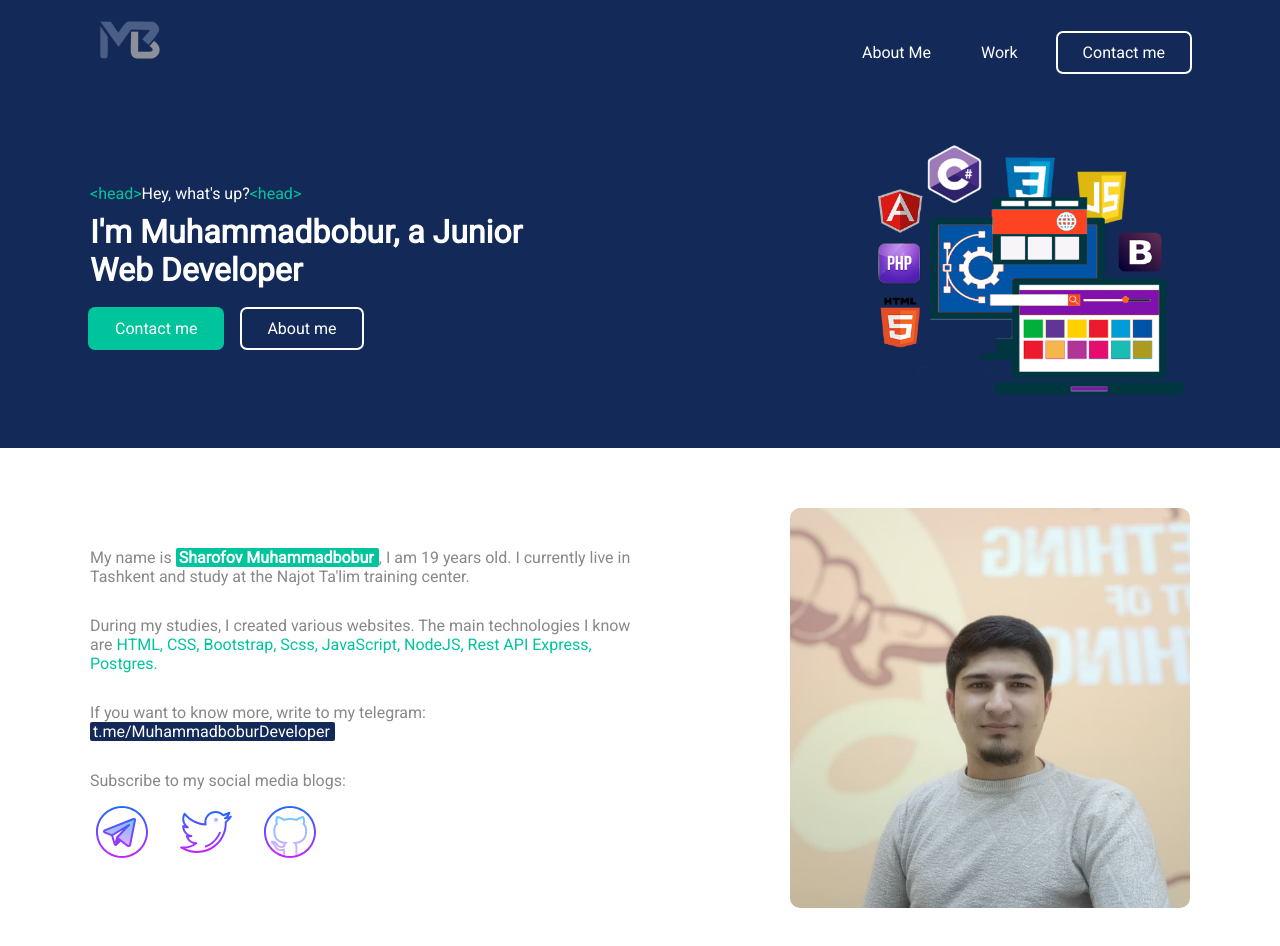
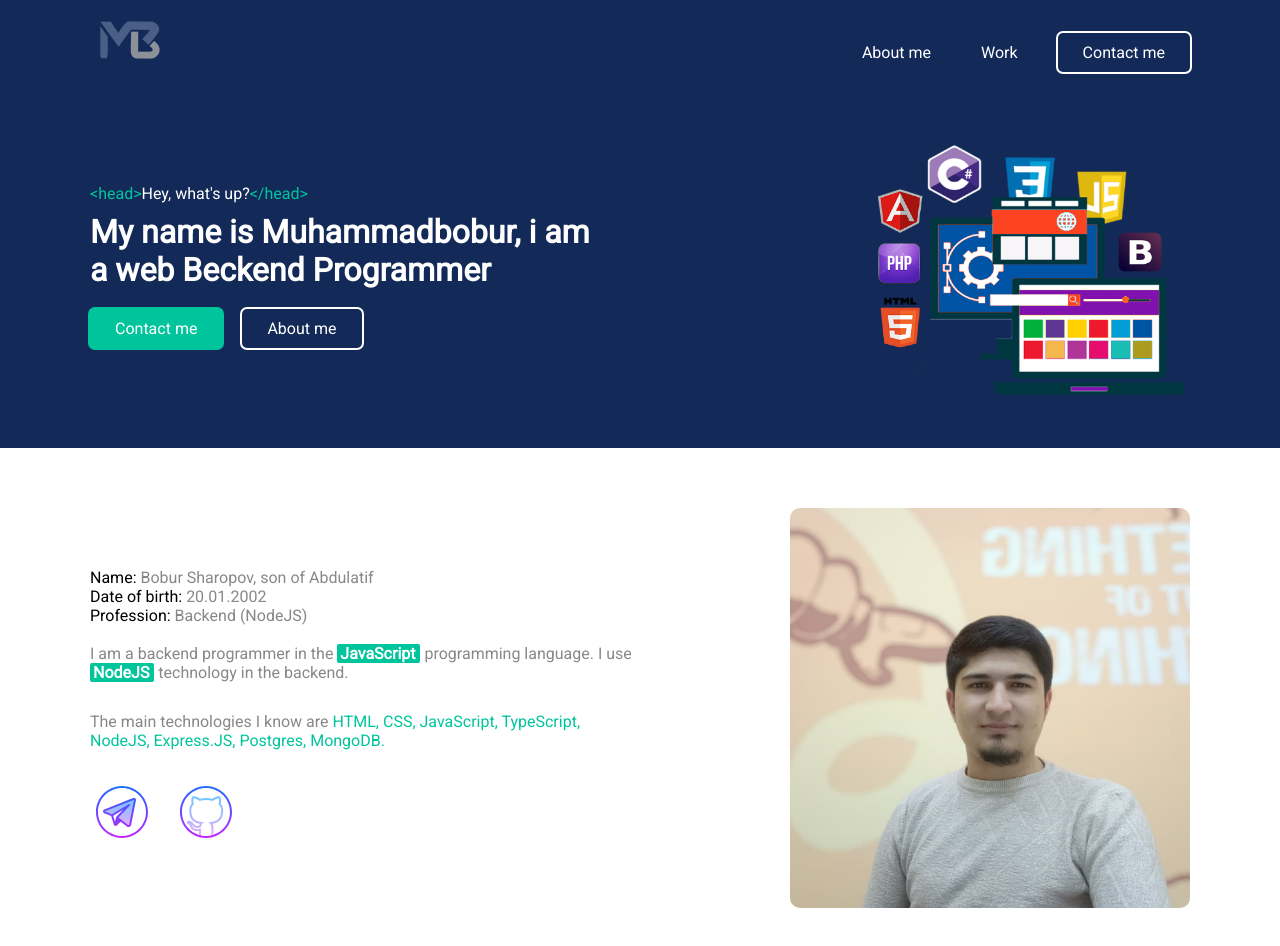
Before and after one commit to Muhammadboburshoh/me-portfolio, a React (Create React App) app: page / in a window 1280 px wide. Shown: the top 946 px of the page. Built offline with nearby package versions, Linux system fonts and the light colour scheme.

Commit message:
edit about

```diff
--- a/src/componints/About/about.jsx
+++ b/src/componints/About/about.jsx
@@ -4,28 +4,33 @@ import "./about.css"
 import MeImg from "../../images/meImg.jpg"
 import Telegram from "../../images/telegram-app.svg"
 import Github from "../../images/github.svg"
-import Twitter from "../../images/twitter.svg"
+// import Twitter from "../../images/twitter.svg"
 
 
 
 function About () {
 
   return (
-    <main className="about">
+    <main id='about' className="about">
       <div className="container about__continer">
         <div className="about__lift">
-          <p className="about__left-text">My name is <span className="about__me-name">Sharofov Muhammadbobur</span>, I am 19 years old. I currently live in Tashkent and study at the Najot Ta'lim training center.</p>
-          <p className="about__left-text">During my studies, I created various websites. The main technologies I know are <span className="about__me-technologies">HTML, CSS, Bootstrap, Scss, JavaScript, NodeJS, Rest API Express, Postgres.</span></p>
-          <p className="about__left-text">If you want to know more, write to my telegram: <br/><Link to="//t.me/MuhammadboburDeveloper" target="_blank" className="about__me-telegram">t.me/MuhammadboburDeveloper</Link></p>
-          <p className="about__left-text">Subscribe to my social media blogs:</p>
+          <p>
+            Name: <span className="about__left-text">Bobur Sharopov, son of Abdulatif <br /></span>
+            Date of birth: <span className="about__left-text"> 20.01.2002 <br /></span>
+            Profession: <span className="about__left-text">Backend (NodeJS)<br /></span><br />
+          </p>
+          <p className="about__left-text">I am a backend programmer in the <span className="about__me-name">JavaScript</span> programming language. I use <span className="about__me-name">NodeJS</span> technology in the backend.</p>
+          <p className="about__left-text">The main technologies I know are <span className="about__me-technologies">HTML, CSS, JavaScript, TypeScript, NodeJS, Express.JS, Postgres, MongoDB.</span></p>
+          {/* <p className="about__left-text">If you want to know more, write to my telegram: <br/><Link to="//t.me/MuhammadboburDeveloper" target="_blank" className="about__me-telegram">t.me/MuhammadboburDeveloper</Link></p> */}
+          {/* <p className="about__left-text">Subscribe to my social media blogs:</p> */}
 
           <div className="about__social_networks">
-            <Link to="//t.me/MuhammadboburUz" target="_blank" className="about__social_network">
+            <Link to="//t.me/nodedeveloper" target="_blank" className="about__social_network">
               <img className="about__social_networ-icon" src={Telegram} alt="social_networ-icon" />
             </Link>
-            <Link to="//twitter.com/Muhamma_Bobur" target="_blank" className="about__social_network">
+            {/* <Link to="//twitter.com/Muhamma_Bobur" target="_blank" className="about__social_network">
             <img className="about__social_networ-icon" src={Twitter} alt="social_networ-icon" />
-            </Link>
+            </Link> */}
             <Link to="//github.com/muhammadboburshoh" target="_blank" className="about__social_network">
             <img className="about__social_networ-icon" src={Github} alt="social_networ-icon" />
             </Link>
--- a/src/componints/Header/header.jsx
+++ b/src/componints/Header/header.jsx
@@ -15,7 +15,7 @@ function Header () {
 
           <ul className="header__menu">
             <li className="haeder__menu-item">
-              <Link to="#" className="header__menu-link">About Me</Link>
+              <Link to="#about" className="header__menu-link">About me</Link>
             </li>
             <li className="haeder__menu-item">
               <Link to="#" className="header__menu-link">Work</Link>
@@ -31,16 +31,16 @@ function Header () {
         <div className="header__intro">
           <div className="header__intro-left">
             <p className="header__intro-text">
-              <span className="header__intro-teg">&lt;head&gt;</span>Hey, what's up?<span className="header__intro-teg">&lt;head&gt;</span>
+              <span className="header__intro-teg">&lt;head&gt;</span>Hey, what's up?<span className="header__intro-teg">&lt;/head&gt;</span>
             </p>
-            <h1 className="header__intro-heading">I'm Muhammadbobur, a Junior Web Developer</h1>
+            <h1 className="header__intro-heading">My name is Muhammadbobur, i am a web Beckend Programmer</h1>
 
             <div className="header__intro-buttons">
               <Link  to="#" className="header__intro-button green-button">
                 <span className="white-button-span">Contact me</span>
               </Link>
 
-              <Link  to="#" className="header__intro-button white-button">
+              <Link  to="#about" className="header__intro-button white-button">
                 <span className="white-button-span">About me</span>
               </Link>
             </div>
```
Also changed, not shown: 1 other file (tests, documents, lock files or other folders).
